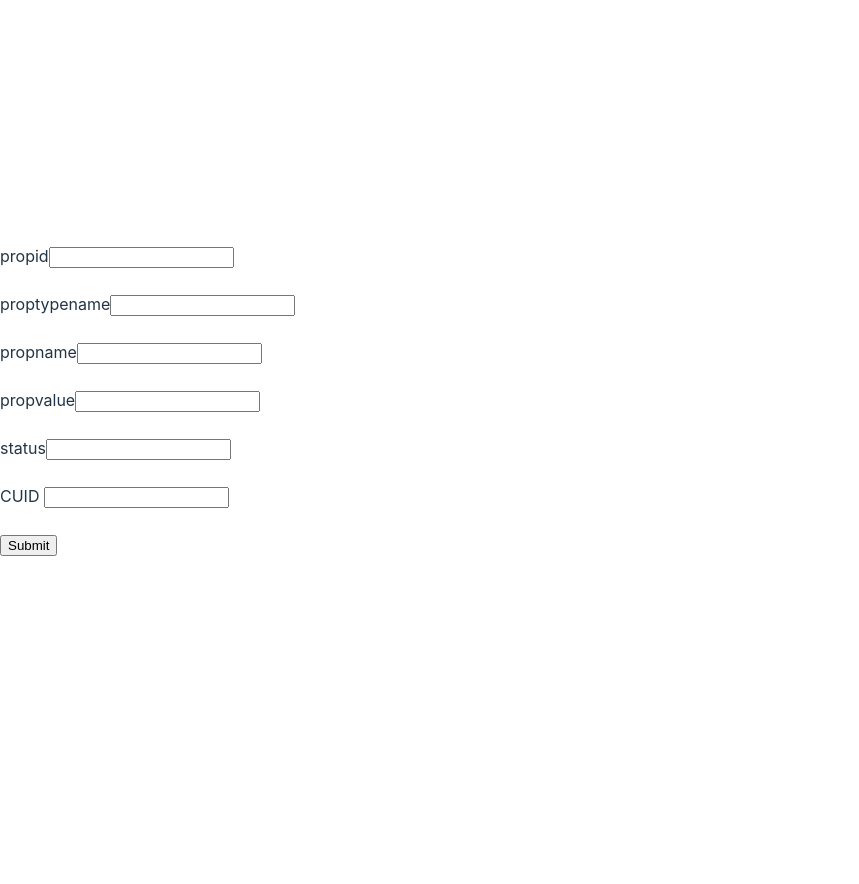
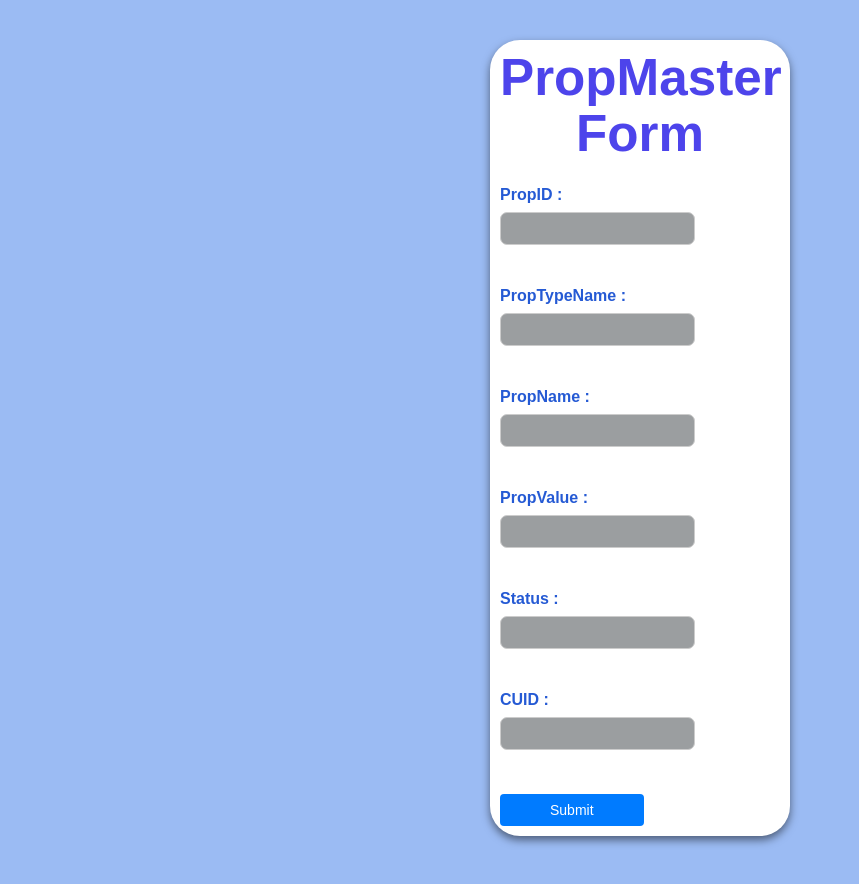
Before and after one commit to gaurang4453/CRM_FRONTED, a React (Vite) app: page / in a window 1280 px wide. Shown: the top 884 px of the page, without its empty margins (0-859 px from the left). Before the commit the page ends 800 px from the top, so only its background shows below. Built offline with nearby package versions, Linux system fonts and the light colour scheme.

Commit message:
css on propmaster form

```diff
--- a/src/components/Form/Form.jsx
+++ b/src/components/Form/Form.jsx
@@ -172,9 +172,10 @@ function App() {
 
   return (
 
-    <form onSubmit={handleSubmit(onSubmit)} >
+    <form onSubmit={handleSubmit(onSubmit)} className="form" >
+        <h1>PropMaster Form</h1>
       <div>
-        <label>propid</label>
+        <label>PropID : </label>
         <input {...register('propid',
           {
             required: { value: true, message: 'fill above feild' }
@@ -184,36 +185,38 @@ function App() {
       <br/>
 
       <div>
-        <label>proptypename</label>
+        <label>PropTypeName : </label>
         <input {...register('proptypename')}/>
       </div>
       <br/>
 
       <div>
-        <label>propname</label>
+        <label>PropName : </label>
         <input {...register('propname')}/>
       </div>
       <br/>
 
       <div>
-        <label>propvalue</label>
+        <label>PropValue :</label>
         <input {...register('propvalue')}/>
       </div>
       <br/>
 
       <div>
-        <label>status</label>
+        <label>Status : </label>
         <input {...register('status')}/>
       </div>
       <br/>
 
       <div>
-        <label>CUID </label>
-        <input {...register('CUID')}/>
+        <label>CUID :</label>
+        <input {...register('CUID') }/>
+
       </div>
       <br/>
 
         <input type='submit'/>
+
     </form>
 
   )
--- a/src/style/style.css
+++ b/src/style/style.css
@@ -1,3 +1,113 @@
-.body {
-    color: blue;
-}
+/* Reset some default margins/paddings */
+* {
+    margin: 0;
+    padding: 0;
+    box-sizing: border-box;
+  }
+
+  body {
+    font-family: Arial, sans-serif;
+    background-color: #9bbbf3;
+    display: flex;
+    justify-content: center;
+    align-items: center;
+    min-height: 100vh;
+    padding: 40px;
+  }
+
+  form {
+    background-color: #fff;
+    padding: 10px;
+    border-radius: 30px;
+    box-shadow: 0 4px 8px rgba(0, 0, 0 , 0.5);
+    width: 100%;
+    max-width: 900px;
+
+  }
+
+  h1 {
+    text-align: center;
+    margin-bottom: 20px;
+    color: #4d44eb;
+  }
+
+  div {
+    margin-bottom: 15px;
+  }
+
+  label {
+    font-weight: bold;
+    color: #255ad4;
+    display: block;
+    margin-bottom: 5px;
+  }
+
+  input[type="text"],
+  input[type="submit"] {
+    width: 100%;
+    padding: 10px;
+    margin-top: 5px;
+    border: 1px solid #ccc;
+    border-radius: 4px;
+  }
+
+  input[type="submit"] {
+    background-color: #007bff;
+    color: white;
+    cursor: pointer;
+    border: none;
+
+    transition: background-color 0.3s;
+  }
+
+  input[type="submit"]:hover {
+    background-color: #6ea7e4;
+  }
+
+  p {
+    color: red;
+    font-size: 12px;
+    margin-top: 5px;
+  }
+
+  br {
+    margin: 10px 0;
+  }
+
+  input[type="submit"] {
+    width: auto; /* Adjust the width to auto or specify a smaller width */
+    padding: 8px 50px; /* Decrease padding to make the button smaller */
+    font-size: 14px; /* Smaller text */
+    border-radius: 4px; /* Rounded corners */
+    background-color: #007bff;
+    color: white;
+    cursor: pointer;
+    border: none;
+    transition: background-color 0.3s;
+    position:relative
+  }
+
+  input[type="submit"]:hover {
+    background-color: #143e6c;
+  }
+
+  .rounded-textbox {
+    border: 1px solid #ccc;
+    padding: 8px;
+    border-radius: 100000px; /* Adjust as needed */
+    outline: none;
+  }
+
+  /* /src/style/style.css */
+input {
+    border-radius: 7px; /* Adjust this value to control the roundness */
+    padding: 8px; /* Optional: Adds some padding for better text alignment */
+    border: 1px solid #ccc; /* Optional: Adds a light border */
+    background-color: #9b9ea0;
+    color: #0d0606
+  }
+
+  form {
+    width: 300px; /* Optional: You can set a width to control the form's size */
+    margin: 0 auto; /* Center the form */
+  }
```
